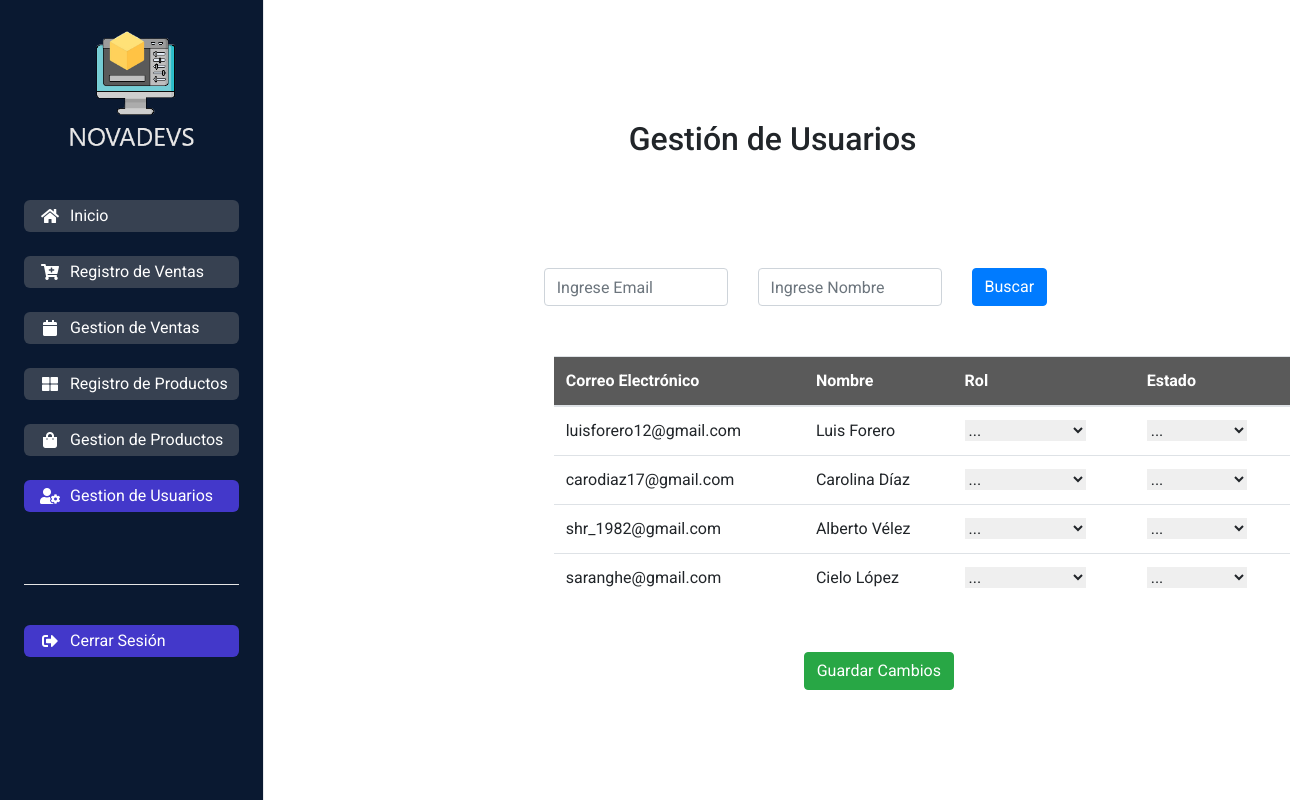
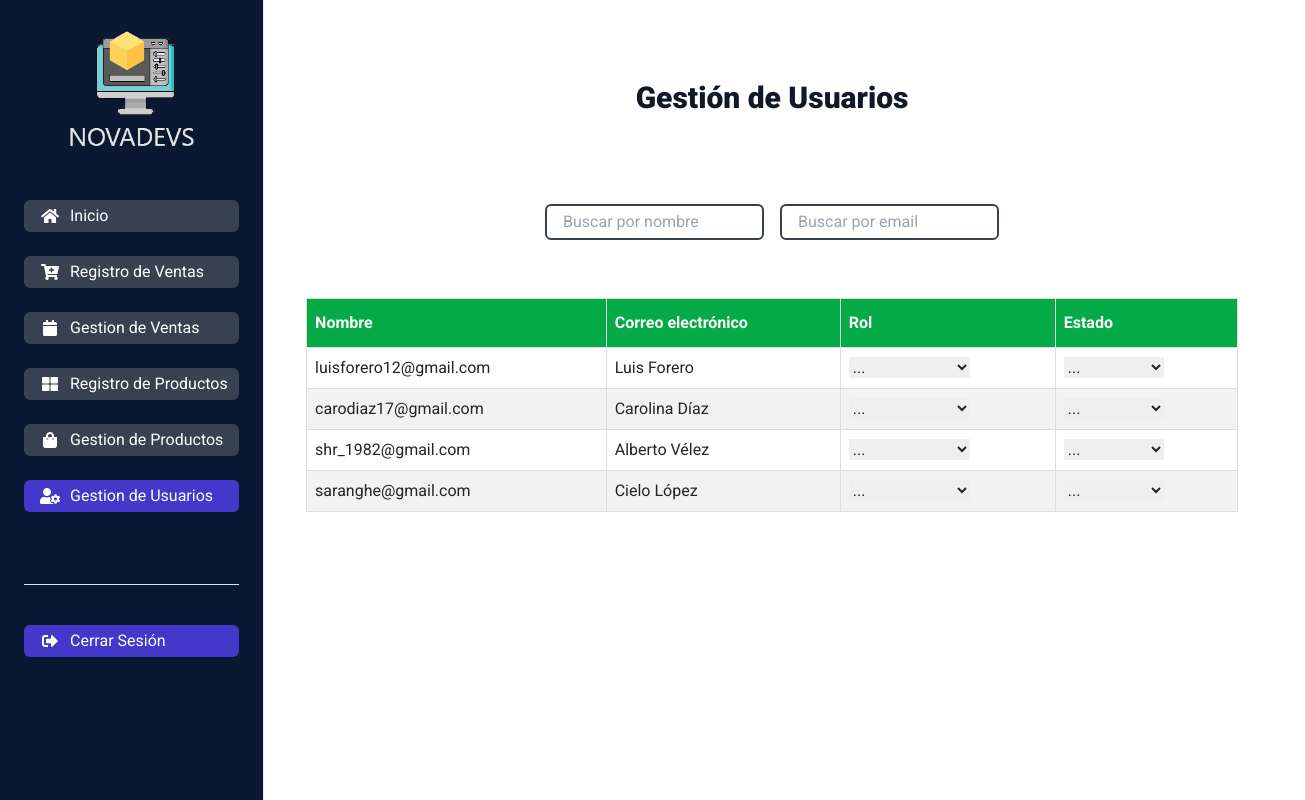
Before and after one commit to NovaDevs-MinTIC/NovaDevs, a React (Create React App) app: page /gestionUsuarios in a window 1280 px wide. Shown: the whole page, 1305 px wide, since content can reach past the window. Built offline with nearby package versions, Linux system fonts and the light colour scheme.

Commit message:
Se modifico la pagina de gestion de usuarios, pendiente aun dar estilos a las tablas y organizar separaciones

```diff
--- a/src/pages/Home.jsx
+++ b/src/pages/Home.jsx
@@ -6,7 +6,7 @@ const Home = () => {
     return (
             <div className="container-home">
                 <ImagenLogoNegro></ImagenLogoNegro>
-                <hr className="linea-bienvenido"></hr>
+                <hr className="border border-gray-400"></hr>
                 <h2 ClassName="bienvenido">Bienvenido</h2>
             </div>
       );
--- a/src/pages/gestionUsuarios.jsx
+++ b/src/pages/gestionUsuarios.jsx
@@ -4,39 +4,29 @@ import '../styles/usuarios.css';
 
 const  Usuarios = () => {
     return(
-        <div className="App">
-          <h2 className="titulogestion">
+        <div className='flex h-full w-full flex-col items-center justify-start p-8'>
+          <div className='flex flex-col w-full mt-12'>
+            <h2 className='text-3xl font-extrabold text-gray-900 text-center'>
               Gestión de Usuarios
             </h2>
-            <div className="row-usuarios">
-              <form className="row">
-              <div className= "col-md-4">
+          </div>
+          <div className='flex flex-row items-center justify-center w-full mt-20'>
             <input
-                  placeholder="Ingrese Email"
-                  className="form-control"
-                  type="email"
-                ></input>
-               </div>
-              <div className= "col-md-4">
+              placeholder='Buscar por nombre'
+              className='border-2 border-gray-700 mx-2 px-3 py-1 self-start rounded-md focus:outline-none focus:border-indigo-500'
+            />
             <input
-                placeholder="Ingrese Nombre"
-                className="form-control"
-                ></input>
-              </div>
-              <div className= "col-md-3">
-                <button  className="btn btn-primary" type="submit" >Buscar</button>
-              </div>
-            </form>
+              placeholder='Buscar por email'
+              className='border-2 border-gray-700 mx-2 px-3 py-1 self-start rounded-md focus:outline-none focus:border-indigo-500'
+            />
           </div>
 
-            <form>
-            <div className=" tabla container-xl">
-              <div className="table-responsive">
-                <table className="table table-hover">
+          <div className='hidden md:flex w-full mt-12'>
+            <table className="tabla">
               <thead>
                 <tr>
-                    <th>Correo Electrónico</th>
                 <th>Nombre</th>
+                <th>Correo electrónico</th>
                 <th>Rol</th>
                 <th>Estado</th>
                 </tr>
@@ -47,14 +37,8 @@ const  Usuarios = () => {
                 <Tabla correo="shr_1982@gmail.com" nombre="Alberto Vélez "/>
                 <Tabla correo="saranghe@gmail.com" nombre="Cielo López"/>
               </tbody>
-
             </table>
-                    <div className="boton">
-                   <button className="btn btn-success" type="submit">Guardar Cambios</button>
           </div>
-                 </div>
-                 </div>
-                 </form>
         </div>
           )
 }
--- a/src/styles/usuarios.css
+++ b/src/styles/usuarios.css
@@ -1,31 +1,28 @@
-
-.titulogestion{
-  margin-left: 240px;
-  margin-top: 10px;
+.tabla {
+  width: 100%;
+  margin: 10px;
+  overflow-y: scroll;
 }
 
-
-.row-usuarios{
-
-  margin-left: 135px;
-  padding-left: 20px;
-  padding-top: 100px;
-  margin-bottom: 50px;
-  margin-top: 10px;
-
+.tabla td,
+.tabla th {
+  padding: 8px;
+  border: 1px solid #ddd;
 }
 
-
-.tabla{
-  width: 100%;
-  max-width: 100%;
-  background-color: transparent;
-  border-collapse: collapse;
-  border-spacing: 0;
-  margin-left: 150px;
+.tabla th {
+  background-color: #04aa46;
+  color: white;
+  padding-top: 12px;
+  padding-bottom: 12px;
+  text-align: left;
 }
 
-.boton{
-  margin-left: 250px;
-  margin-top: 50px;
+.tabla tr:nth-child(even) {
+  background-color: #f2f2f2;
 }
+
+.tabla tr:hover {
+  background-color: #ddd;
+  cursor: pointer;
+}
```
Also changed, not shown: src/styles/login.css (deleted). Lines whose indentation alone changed are shown as unchanged.
